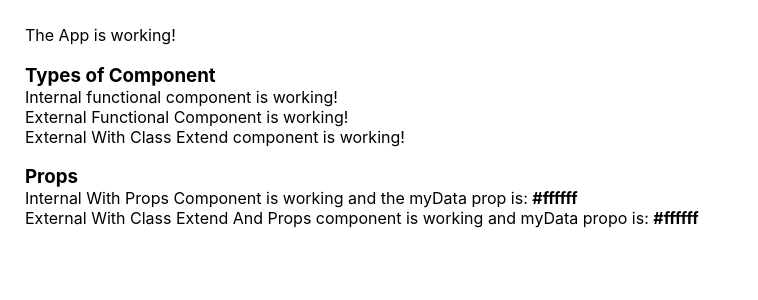
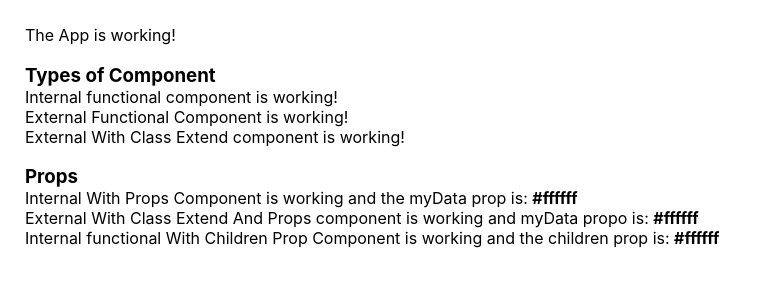
Before and after one commit to ridaomar/Learning-React, a React (Create React App) app in the folder Single_Page_Application/React_Basics/: page / in a window 1280 px wide. Shown: the top 300 px of the page, without its empty margins (0-758 px from the left). Built offline with nearby package versions, Linux system fonts and the light colour scheme.

Commit message:
Internal functional With Children Prop Component

```diff
--- a/Single_Page_Application/React_Basics/src/App.js
+++ b/Single_Page_Application/React_Basics/src/App.js
@@ -32,6 +32,9 @@ function App() {
 
         {/* External With Class Extend And Props Component */}
         <ExternalWithClassExtendAndPropsComponent myData="#ffffff" />
+
+        {/* Internal functional With Children Prop Component */}
+        <InternalFunctionalWithChildrenPropComponent>#ffffff</InternalFunctionalWithChildrenPropComponent>
     </div>
   );
 }
@@ -44,4 +47,8 @@ function InternalFunctionalWithPropsComponent(props) {
   return <div>Internal With Props Component is working and the myData prop is: <b>{props.myData}</b></div>
 }
 
+function InternalFunctionalWithChildrenPropComponent(props) {
+  return <div>Internal functional With Children Prop Component is working and the children prop is: <b>{props.children}</b></div>
+}
+
 export default App;
```
